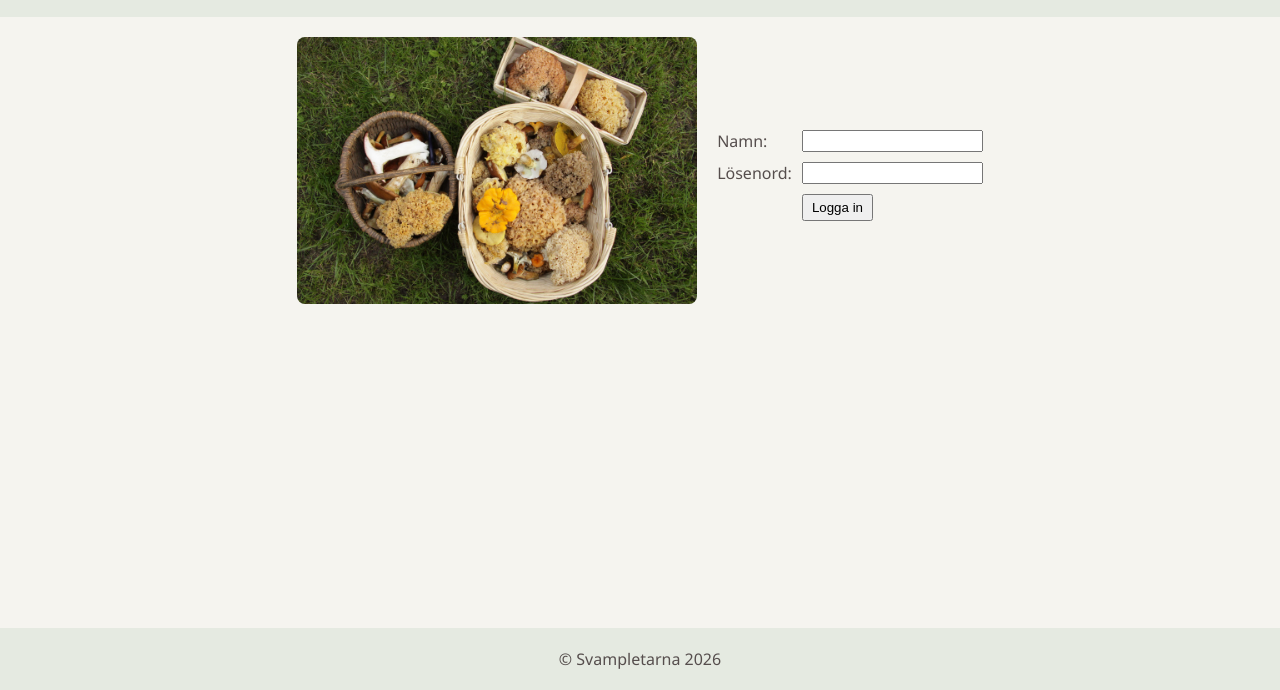
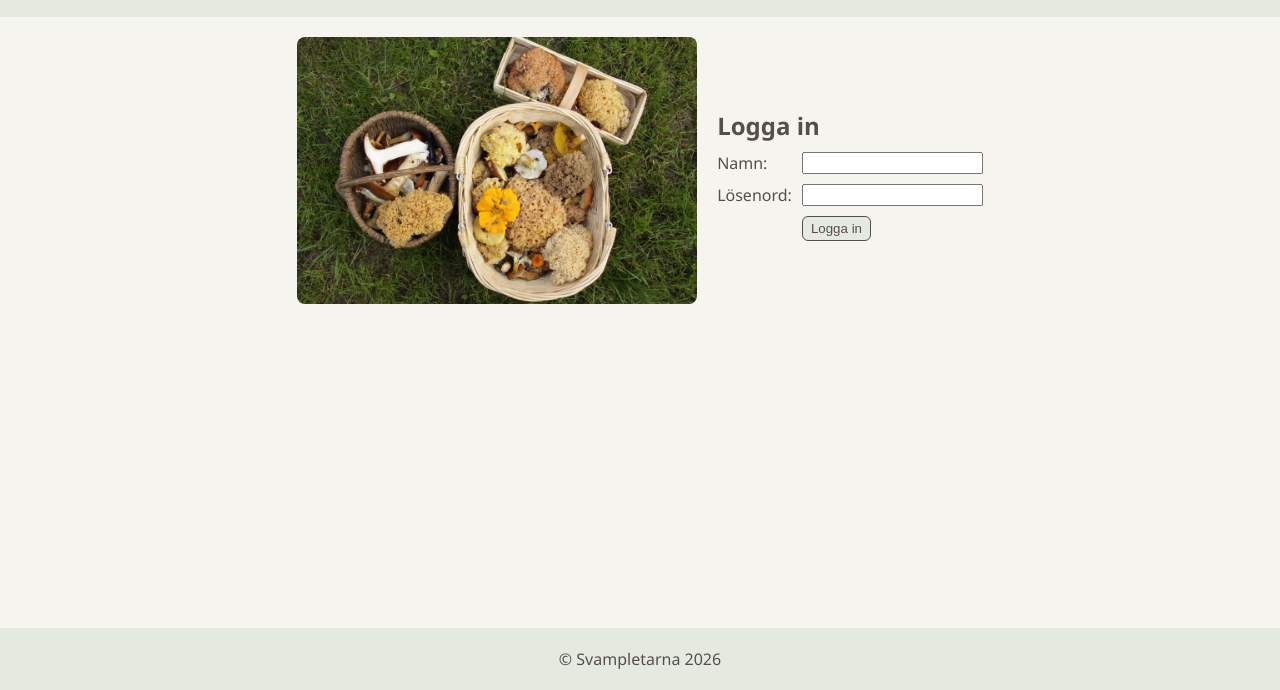
Before and after one commit to evelinakarlsson/Svampletarna, a plain HTML site: page index.html in a window 1280 px wide. Shown: the part 110-800 px from the top of the page. Drawn offline with Linux system fonts and the light colour scheme.

Commit message:
Lagt till rubrik samt ändrat utseende på knappar

```diff
--- a/index.html
+++ b/index.html
@@ -15,10 +15,13 @@
     </header>
     <main>
         <div class="login-container">
+
             <img src="svamp.jpg" alt="Bild på svampar i en korg">
 
             <div class="login-content">
+
                 <form id="loginForm">
+                    <h2>Logga in</h2>
                     <label for="namn">Namn:</label>
                     <input type="text" id="namn" name="namn">
 
--- a/style.css
+++ b/style.css
@@ -60,17 +60,28 @@ form {
     grid-template-columns: auto 1fr;
     gap: 10px;
 }
-
-/* Gemensam storlek på knapparna. Fit-content gör baraknappen så bred som innehållet
-behöver. Padding ger luft mellan texten och knappens kanter */
+/* Gör så att rubriken sträcker sig över båda kolumnerna i formuläret */
+form h2 {
+    grid-column: 1/-1;
+}
+/* Gemensamt utseende för knapparna. Fit-content gör knappen så bred som innehållet behöver.
+Padding ger luft mellan texten och knappens kanter. Ändrar bakgrundsfärg och textfärg, samt
+lägger till en kantlinge och rundar hörnen */
 button {
     width: fit-content;
     padding: 4px 8px;
+    background-color: #e5eae1;
+    color: #564E4D;
+    border: 1px solid #564E4D;
+    border-radius: 6px;
 }
-/* Placerar Logga in-knappen i formulärets andra kolumn */
+/* Ändrar knappens färg när muspekaren förs över den */
+button:hover {
+    background-color: #d3dacd;
+}
+/* Placerar logga in-knappen i formulärets andra kolumn */
 #loginBtn {
     grid-column: 2;
-
 }
 /* Skapar mellanrum mellan meddelandet och Logga ut-knappen */
 #logoutBtn, #message {
```
